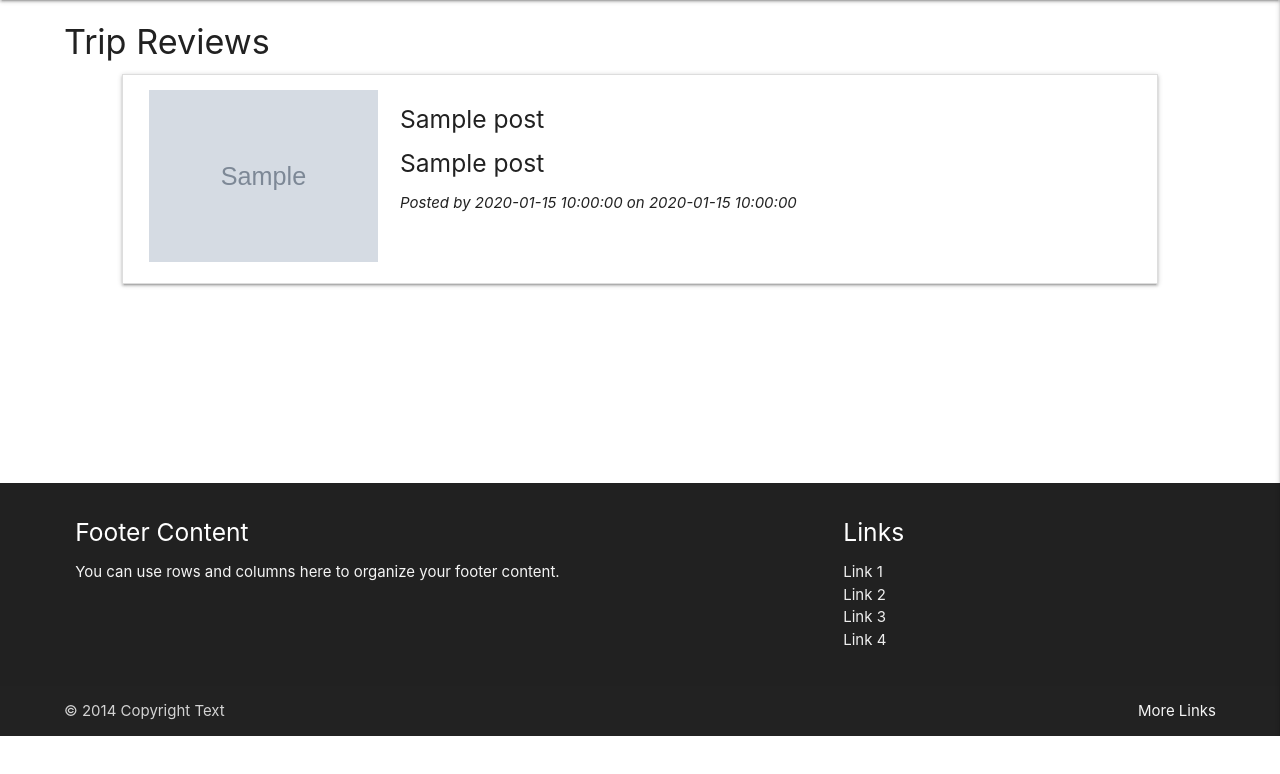
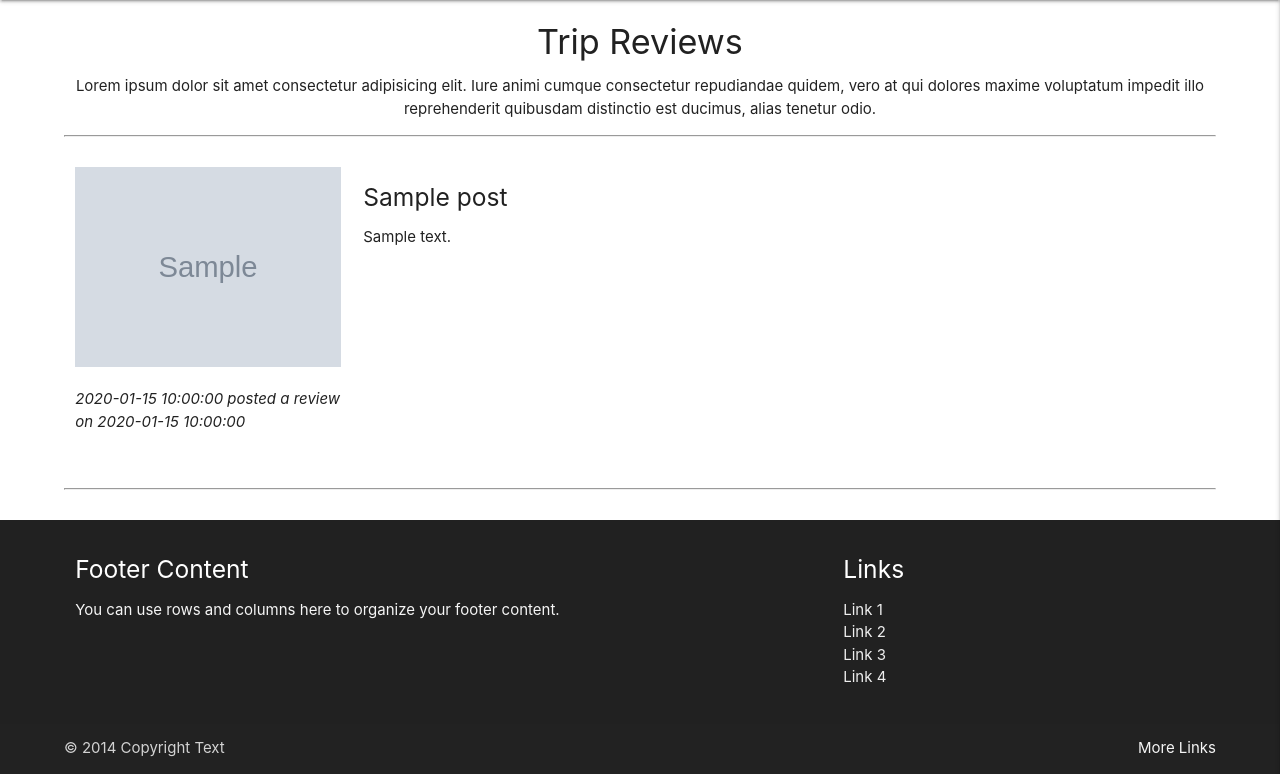
Before and after one commit to scotty-james/Milestone-Project-3--North-Coast-500, a Flask app: page /get_posts in a window 1280 px wide. Shown: the part 64-838 px from the top of the page. Before the commit the page ends 800 px from the top, so only its background shows below. Run offline with Flask 2, Linux system fonts and the light colour scheme; grey boxes marked "Sample" are stand-in pictures; a database or web service that is not in the repository returns one stand-in record (values such as "Sample title"); some libraries are stand-ins or nearby versions.

Commit message:
Update layout and style on posts.html

```diff
--- a/templates/posts.html
+++ b/templates/posts.html
@@ -1,23 +1,23 @@
 {% extends "base.html" %}
 {% block content %}
 
-<h4>Trip Reviews</h4>
-
-<!-- Collapsible Accordion-->
-<section class="container">
-    <ul class="collapsible">
+<h4 class="center-align">Trip Reviews</h4>
+<p class="center-align">Lorem ipsum dolor sit amet consectetur adipisicing elit. Iure animi cumque consectetur repudiandae quidem,
+    vero at qui dolores maxime voluptatum impedit illo reprehenderit quibusdam distinctio est ducimus, alias tenetur odio.</p>
+<hr>
+    <br>
         {% for post in posts %}
-        <li>
-            <div class="row collapsible-header">
-                <div class="post-img col s12 m3">
+        <div class="row card-content">
+            <div class="col s12">
+                <div class="row">
+                <div class="col s6 offset-s3 m4 l3">
                     <img class="responsive-img" src="{{ post.image_url }}" alt="image of {{ post.post_title }}" />
+                    <p><em>{{ post.created_by }} posted a review on {{ post.review_date }}</em></p>
                 </div>
-
-                <div class="col s12 m7 review">
+                <div class="col s12 m8 l9">
                     <h5></i>{{ post.post_title }}</h5>
-                    <h5></i>{{ post.category_name }}</h5>
                     <!--Takes user rating string and converts/displays star(s)-->
-                    <div class="review">
+                    <div class="star">
                         {% if post.star_rating == "5" %}
                         <h4 class="fas fa-star"></h4>
                         <h4 class="fas fa-star"></h4>
@@ -29,38 +29,39 @@
                         <h4 class="fas fa-star"></h4>
                         <h4 class="fas fa-star"></h4>
                         <h4 class="fas fa-star"></h4>
+                        <h4 class="far fa-star"></h4>
                         {% elif post.star_rating == "3" %}
                         <h4 class="fas fa-star"></h4>
                         <h4 class="fas fa-star"></h4>
                         <h4 class="fas fa-star"></h4>
+                        <h4 class="far fa-star"></h4>
+                        <h4 class="far fa-star"></h4>
                         {% elif post.star_rating == "2" %}
                         <h4 class="fas fa-star"></h4>
                         <h4 class="fas fa-star"></h4>
+                        <h4 class="far fa-star"></h4>
+                        <h4 class="far fa-star"></h4>
+                        <h4 class="far fa-star"></h4>
                         {% elif post.star_rating == "1" %}
                         <h4 class="fas fa-star"></h4>
+                        <h4 class="far fa-star"></h4>
+                        <h4 class="far fa-star"></h4>
+                        <h4 class="far fa-star"></h4>
+                        <h4 class="far fa-star"></h4>
                         </h4>
                         {% endif %}
                     </div>
-                    <p><em>Posted by {{ post.created_by }} on {{ post.review_date }}</em></p>
-                </div>
-
-                <div class="col s12 m2 not-collapse left-align">
-
+                    <p>{{ post.post_description }}</p>
                     {% if session.user|lower == post.created_by|lower %}
                     <a href="{{ url_for('delete_post', post_id=post._id) }}" class="not-collapse btn black">Delete Review</a>
                     <a href="{{ url_for('edit_post', post_id=post._id) }}" class="not-collapse btn black">Update Review</a>
                     {% endif %}
                 </div>
             </div>
-
-            <div class="col s9"></div>
-            <div class="collapsible-body">
-                <p>{{ post.post_description }}</p>
-            </div>
-        </li>
+        </div>
+    </div>
+    <hr>
+    <br>
         {% endfor %}
-    </ul>
-</section>
-
 
 {% endblock %}
```
Also changed, not shown: static/css/style.css (line endings or trailing spaces), static/js/script.js (line endings or trailing spaces).
